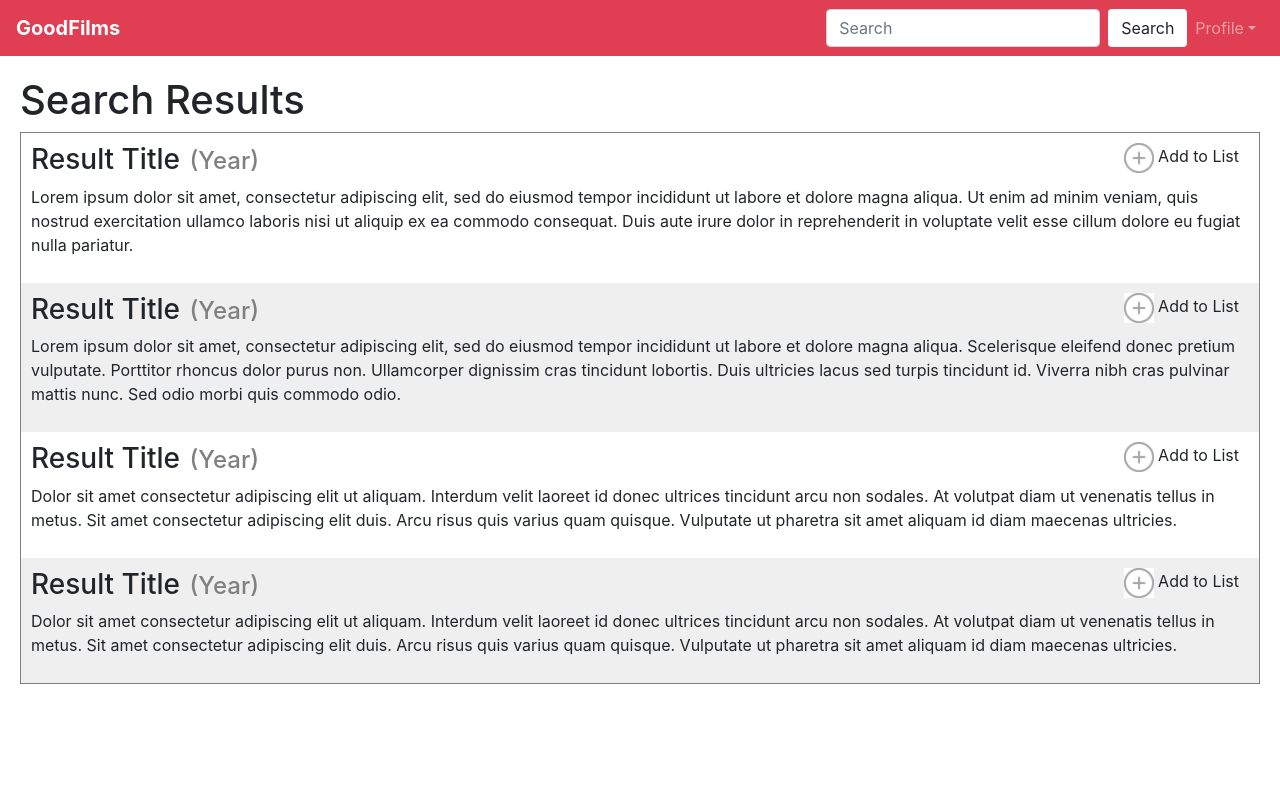
After one commit to allybranch/test-project, a PHP site: page /project/search.php in a window 1280 px wide. The commit adds this page. Run offline with PHP 8.4, Linux system fonts and the light colour scheme.

Commit message:
Add Search Page
fixed some of the nav links
change the navigation for the carousels
added basic search result page

```diff
--- a/header.html
+++ b/header.html
@@ -6,15 +6,15 @@
     </button>
     <div class="collapse navbar-collapse justify-content-end" id="collapsibleNavbar">
       <ul class="navbar-nav">
-        <form class="form-inline mt-2 mt-md-0">
+        <form method="POST" action="search.php" class="form-inline mt-2 mt-md-0">
             <input class="form-control mr-sm-2" type="text" placeholder="Search" aria-label="Search">
             <button id="header-search" class="btn my-2 my-sm-0" type="submit">Search</button>
         </form>
         <li class="nav-item dropdown">
           <a class="nav-link dropdown-toggle" href="#" id="dropdown01" data-toggle="dropdown" aria-haspopup="true" aria-expanded="false">Profile</a>
           <div class="dropdown-menu" aria-labelledby="dropdown01">
-            <a class="dropdown-item" href="#">My Lists</a>
-            <a class="dropdown-item" href="#">Log Out</a>
+            <a class="dropdown-item" href="browse.php">My Lists</a>
+            <a class="dropdown-item" href="login.html">Log Out</a>
          </div>
         </li>
       </ul>
--- a/login.html
+++ b/login.html
@@ -38,8 +38,8 @@
     <body id="login-page">
       <div class="main-page-area">
         <main class="form-signin">
-          <form>
-            <div class="logo-img-container"> <img  class="logo-img" src="images/logo1.png"> </img> </div>
+          <form method="POST" action="browse.php">
+            <div class="logo-img-container"> <img class="logo-img" src="images/logo1.png"> </img> </div>
             <h1 class="page-title"> Welcome Back! </h1>
             <div class="row g-3">
               <div class="col">
--- a/register.html
+++ b/register.html
@@ -38,7 +38,7 @@
       <!-- Main Page -->
       <div class="main-page-area" >
           <main>
-            <form class="form-signin">
+            <form form method="POST" action="browse.php" class="form-signin">
               <div class="logo-img-container"> <img  class="logo-img" src="images/logo1.png"> </img> </div>
               <h1 class="page-title"> Get Started </h1>
               <div class="row g-0">
--- /dev/null
+++ b/search.php
@@ -0,0 +1,65 @@
+<!DOCTYPE html>
+<html lang='en'>
+    <head>
+      <meta http-equiv="X-UA-Compatible" content="IE=edge">  <!-- required to handle IE -->
+      <meta name="viewport" content="width=device-width, initial-scale=1">
+      <link rel="stylesheet" href="https://cdn.jsdelivr.net/npm/bootstrap@4.6.0/dist/css/bootstrap.min.css" integrity="sha384-B0vP5xmATw1+K9KRQjQERJvTumQW0nPEzvF6L/Z6nronJ3oUOFUFpCjEUQouq2+l" crossorigin="anonymous">
+      <link rel="stylesheet" href="owlcarousel/assets/owl.carousel.min.css">
+      <link rel="stylesheet" href="owlcarousel/assets/owl.theme.default.min.css">
+      <link rel="stylesheet" href="styles.css">
+
+    </head>
+
+    <body>
+      <?php include('header.html') ?>
+      <div class="main-page-area">
+        <h1> Search Results </h1>
+        <div class="search-results">
+          <div class="search-result">
+            <h3 class="search-result-title">Result Title </h3>
+            <h4 class = "search-result-type"> (Year) </h4>
+            <div class="add-to-list">
+              <img src="images/add.png" class="add-list-img"></img> Add to List
+            </div>
+            <div class="search-result-description">
+              <p> Lorem ipsum dolor sit amet, consectetur adipiscing elit, sed do eiusmod tempor incididunt ut labore et dolore magna aliqua. Ut enim ad minim veniam, quis nostrud exercitation ullamco laboris nisi ut aliquip ex ea commodo consequat. Duis aute irure dolor in reprehenderit in voluptate velit esse cillum dolore eu fugiat nulla pariatur.  </p>
+            </div>
+          </div>
+          <div class="search-result">
+            <h3 class="search-result-title">Result Title </h3>
+            <h4 class = "search-result-type"> (Year) </h4>
+            <div class="add-to-list">
+              <img src="images/add.png" class="add-list-img"></img> Add to List
+            </div>
+            <div class="search-result-description">
+              <p> Lorem ipsum dolor sit amet, consectetur adipiscing elit, sed do eiusmod tempor incididunt ut labore et dolore magna aliqua. Scelerisque eleifend donec pretium vulputate. Porttitor rhoncus dolor purus non. Ullamcorper dignissim cras tincidunt lobortis. Duis ultricies lacus sed turpis tincidunt id. Viverra nibh cras pulvinar mattis nunc. Sed odio morbi quis commodo odio. </p>
+            </div>
+          </div>
+          <div class="search-result">
+            <h3 class="search-result-title">Result Title </h3>
+            <h4 class = "search-result-type"> (Year) </h4>
+            <div class="add-to-list">
+              <img src="images/add.png" class="add-list-img"></img> Add to List
+            </div>
+            <div class="search-result-description">
+              <p> Dolor sit amet consectetur adipiscing elit ut aliquam. Interdum velit laoreet id donec ultrices tincidunt arcu non sodales. At volutpat diam ut venenatis tellus in metus. Sit amet consectetur adipiscing elit duis. Arcu risus quis varius quam quisque. Vulputate ut pharetra sit amet aliquam id diam maecenas ultricies. </p>
+            </div>
+          </div>
+          <div class="search-result">
+            <h3 class="search-result-title">Result Title </h3>
+            <h4 class = "search-result-type"> (Year) </h4>
+            <div class="add-to-list">
+              <img src="images/add.png" class="add-list-img"></img> Add to List
+            </div>
+            <div class="search-result-description">
+              <p> Dolor sit amet consectetur adipiscing elit ut aliquam. Interdum velit laoreet id donec ultrices tincidunt arcu non sodales. At volutpat diam ut venenatis tellus in metus. Sit amet consectetur adipiscing elit duis. Arcu risus quis varius quam quisque. Vulputate ut pharetra sit amet aliquam id diam maecenas ultricies. </p>
+            </div>
+          </div>
+        </div>
+      </div>
+    </body>
+    <script src="https://code.jquery.com/jquery-3.5.1.slim.min.js" integrity="sha384-DfXdz2htPH0lsSSs5nCTpuj/zy4C+OGpamoFVy38MVBnE+IbbVYUew+OrCXaRkfj" crossorigin="anonymous"></script>
+    <script src="https://cdn.jsdelivr.net/npm/bootstrap@4.6.0/dist/js/bootstrap.bundle.min.js" integrity="sha384-Piv4xVNRyMGpqkS2by6br4gNJ7DXjqk09RmUpJ8jgGtD7zP9yug3goQfGII0yAns" crossorigin="anonymous"></script>
+
+
+  </html>
--- a/styles.css
+++ b/styles.css
@@ -19,6 +19,7 @@ a {
 a:hover {
   color: inherit;
 }
+
 
 
 /* NAVIGATION BAR */
@@ -117,3 +118,71 @@ form > .col {
     color: white;
   }
 }
+
+
+/* SEARCH */
+.search-result{
+  padding: 10px;
+}
+.search-results{
+  border: 1px solid grey;
+}
+.search-result-title{
+  display: inline-block;
+}
+.search-result-type{
+  color: grey;
+  margin: 0px 5px;
+  display: inline-block;
+}
+.search-result-description{
+  width: 100%;
+}
+.search-result:nth-child(even){
+  background-color:  #efefef;
+}
+.add-list-img{
+  width: 30px;
+  height: 30px;
+  color: grey;
+}
+.add-to-list{
+  display: inline;
+  float: right;
+  margin-right: 10px;
+}
+
+
+
+/* BROWSE */
+.page-title{
+  padding-left: 20px;
+}
+.list-title{
+  padding-left: 20px;
+}
+
+
+.owl-nav{
+  margin: 5px !important;
+}
+.owl-prev {
+    position: absolute;
+    top: 0;
+    left: 0;
+    height: 100px;
+    width: 15px;
+
+}
+
+.owl-next {
+    position: absolute;
+    right: 0;
+    top: 0;
+    height: 100px;
+    width: 15px;
+}
+
+.owl-carousel {
+  padding: 0px 20px
+}
```
Also changed, not shown: browse.php (+58 -33 lines), images/add.png (added).
